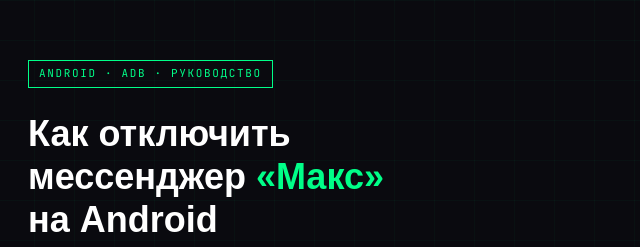
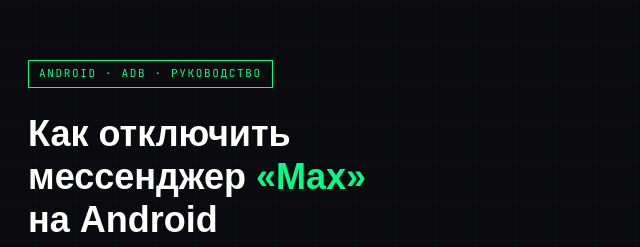
Before and after one commit to freerussianweb/maxblocker, a plain HTML site: page index.html in a window 1280 px wide. Shown: the top 247 px of the page, 206-846 px from the left. Drawn offline with Linux system fonts and the light colour scheme; a web font is replaced by a local one.

Commit message:
Update index.html

```diff
--- a/index.html
+++ b/index.html
@@ -451,7 +451,7 @@
 
   <header>
     <div class="tag">Android · ADB · Руководство</div>
-    <h1>Как отключить<br>мессенджер <span>«Макс»</span><br>на Android</h1>
+    <h1>Как отключить<br>мессенджер <span>«Max»</span><br>на Android</h1>
     <p class="subtitle">Полное руководство: утилита maxblocker.exe и ручные команды ADB</p>
     <a class="github-link" href="https://github.com/freerussianweb/maxblocker/" target="_blank" rel="noopener">
       <svg viewBox="0 0 24 24" xmlns="http://www.w3.org/2000/svg"><path d="M12 .297c-6.63 0-12 5.373-12 12 0 5.303 3.438 9.8 8.205 11.385.6.113.82-.258.82-.577 0-.285-.01-1.04-.015-2.04-3.338.724-4.042-1.61-4.042-1.61C4.422 18.07 3.633 17.7 3.633 17.7c-1.087-.744.084-.729.084-.729 1.205.084 1.838 1.236 1.838 1.236 1.07 1.835 2.809 1.305 3.495.998.108-.776.417-1.305.76-1.605-2.665-.3-5.466-1.332-5.466-5.93 0-1.31.465-2.38 1.235-3.22-.135-.303-.54-1.523.105-3.176 0 0 1.005-.322 3.3 1.23.96-.267 1.98-.399 3-.405 1.02.006 2.04.138 3 .405 2.28-1.552 3.285-1.23 3.285-1.23.645 1.653.24 2.873.12 3.176.765.84 1.23 1.91 1.23 3.22 0 4.61-2.805 5.625-5.475 5.92.42.36.81 1.096.81 2.22 0 1.606-.015 2.896-.015 3.286 0 .315.21.69.825.57C20.565 22.092 24 17.592 24 12.297c0-6.627-5.373-12-12-12"/></svg>
```
